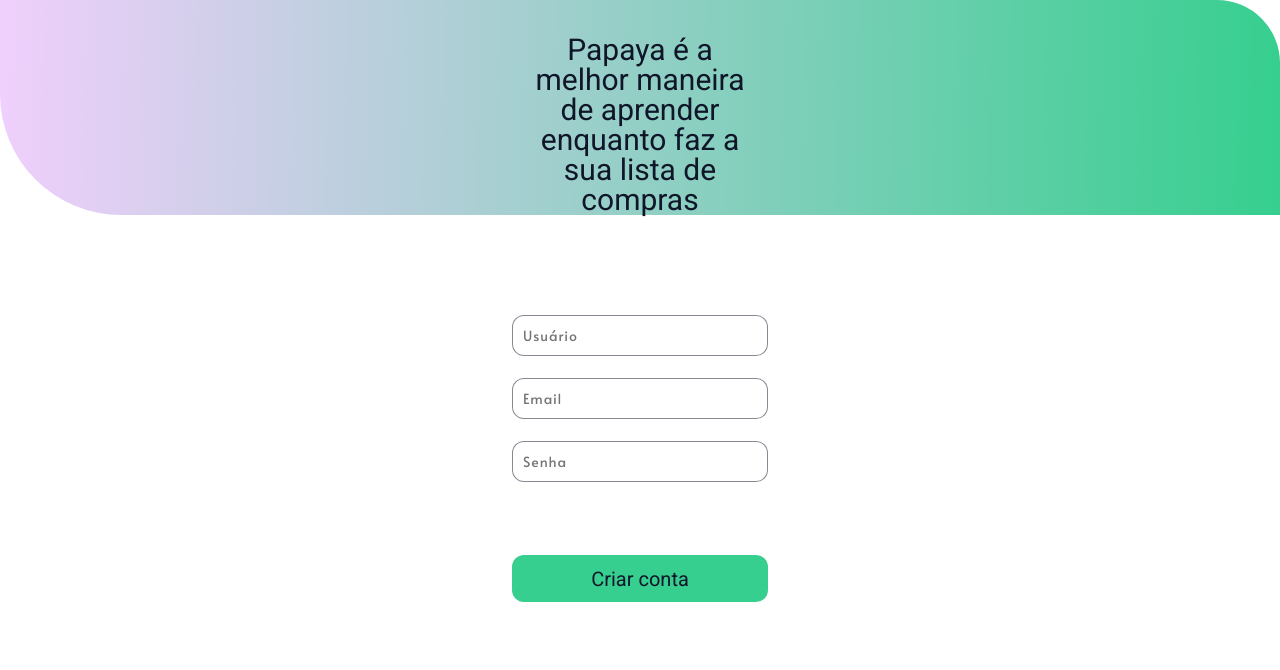
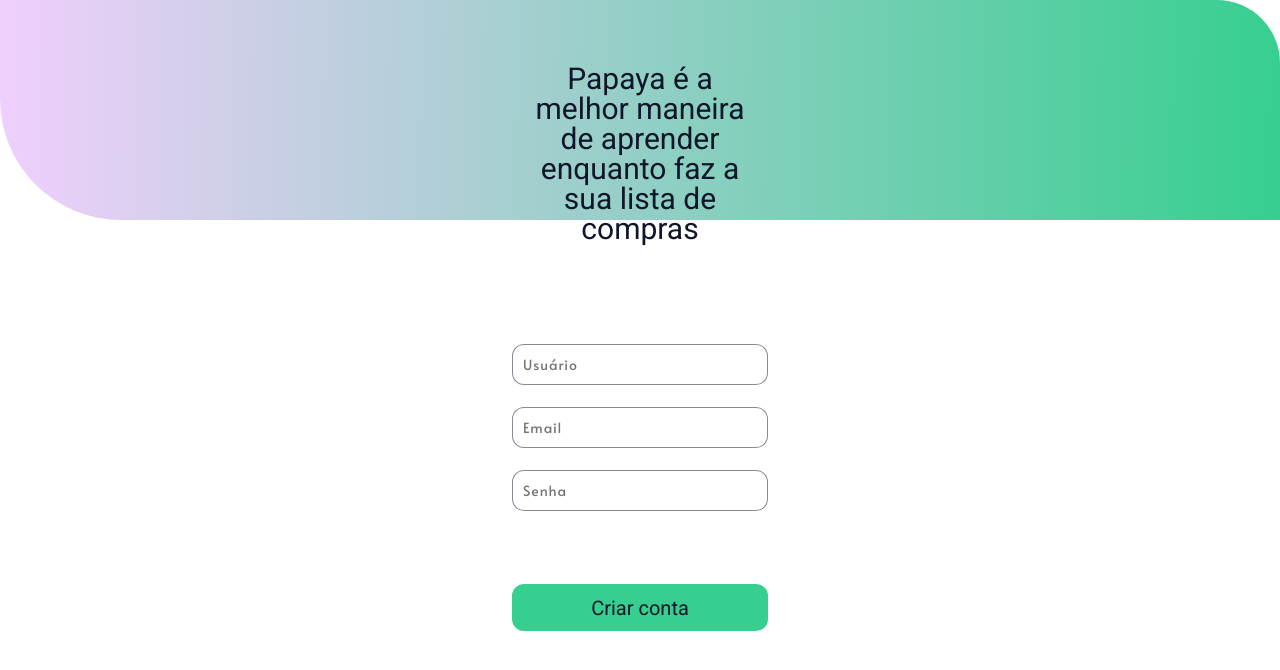
Before and after one commit to 0xPaulo/pwa-projeto-teste, a plain HTML site: page cadastro.html in a window 1280 px wide. Drawn offline with Linux system fonts and the light colour scheme.

Commit message:
ajuste-fino6

```diff
--- a/style/cadastro.css
+++ b/style/cadastro.css
@@ -27,19 +27,20 @@ body {
   width: 100%;
   border-radius: 0px 63px 0px 121px;
   background: linear-gradient(91deg, #f0cffc 0%, #36cf8f 100%);
-  height: 215px;
+  height: 220px;
   /* flex-shrink: 0; */
 }
 
 .container-cadastro h1 {
-  margin-top: 2.1875rem;
+
+  margin-top: 5%;
   margin-bottom: 100px;
   margin-left: auto;
   margin-right: auto;
   text-align: center;
   max-width: 13.875rem;
   min-width: 13.875rem;
-  max-height: 45%;
+  max-height: 205px;
   color: #101629;
   font-family: Roboto;
   font-size: 1.875rem;
```
